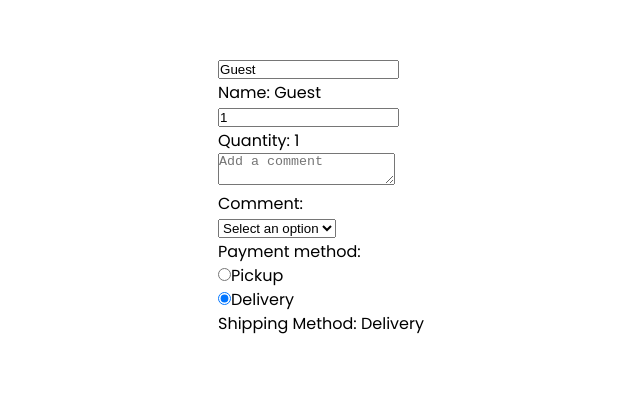
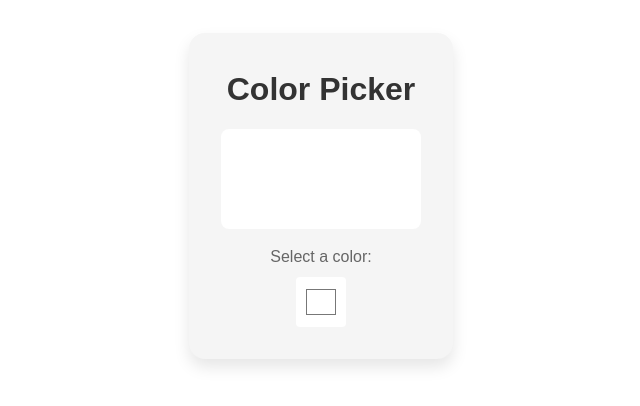
Before and after one commit to cedik456/react-tutorial, a React (Vite) app in the folder my-react-app/: page / in a window 1280 px wide. Shown: the part 204-610 px from the top of the page, without its empty margins (319-959 px from the left). Built offline with nearby package versions, Linux system fonts and the light colour scheme.

Commit message:
Create a color picker using onChange and useState

```diff
--- a/my-react-app/src/App.jsx
+++ b/my-react-app/src/App.jsx
@@ -1,9 +1,9 @@
-import MyComponent2 from "./MyComponent2";
+import ColorPicker from "./ColorPicker";
 
 function App() {
   return (
     <div>
-      <MyComponent2 />
+      <ColorPicker />
     </div>
   );
 }
--- /dev/null
+++ b/my-react-app/src/ColorPicker.jsx
@@ -0,0 +1,22 @@
+import React, { useState } from "react";
+
+function ColorPicker() {
+  const [color, setColor] = useState("#FFFFFF");
+
+  function handleColorChange(event) {
+    setColor(event.target.value);
+  }
+
+  return (
+    <div className="color-picker-container">
+      <h1>Color Picker</h1>
+      <div className="color-display" style={{ backgroundColor: color }}>
+        <p>{color}</p>
+      </div>
+      <label>Select a color:</label>
+      <input type="color" value={color} onChange={handleColorChange} />
+    </div>
+  );
+}
+
+export default ColorPicker;
--- a/my-react-app/src/index.css
+++ b/my-react-app/src/index.css
@@ -146,7 +146,6 @@
 
 /* Counter */
 
-/* styles.css */
 .counter-container {
   display: flex;
   align-items: center;
@@ -176,3 +175,54 @@
   color: white;
   transition: background-color 0.3s ease;
 }
+
+/* Color Picker */
+
+.color-picker-container {
+  display: flex;
+  flex-direction: column;
+  align-items: center;
+  padding: 2rem;
+  background-color: #f5f5f5;
+  border-radius: 1rem;
+  box-shadow: 0 0.5rem 1rem rgba(0, 0, 0, 0.1);
+  max-width: 400px;
+  margin: auto;
+  font-family: Arial, sans-serif;
+}
+
+h1 {
+  font-size: 2rem;
+  color: #333;
+  margin-bottom: 1rem;
+}
+
+.color-display {
+  width: 200px;
+  height: 100px;
+  border-radius: 0.5rem;
+  display: flex;
+  justify-content: center;
+  align-items: center;
+  margin-bottom: 1rem;
+  color: #fff;
+  font-weight: bold;
+  font-size: 1.2rem;
+  border: none;
+}
+
+label {
+  font-size: 1rem;
+  margin-bottom: 0.5rem;
+  color: #666;
+}
+
+input[type="color"] {
+  width: 50px;
+  height: 50px;
+  border: none;
+  cursor: pointer;
+  border-radius: 0.25rem;
+  padding: 0.5rem;
+  background-color: #fff;
+}
```
Also changed, not shown: my-react-app/src/Example.jsx (deleted).
